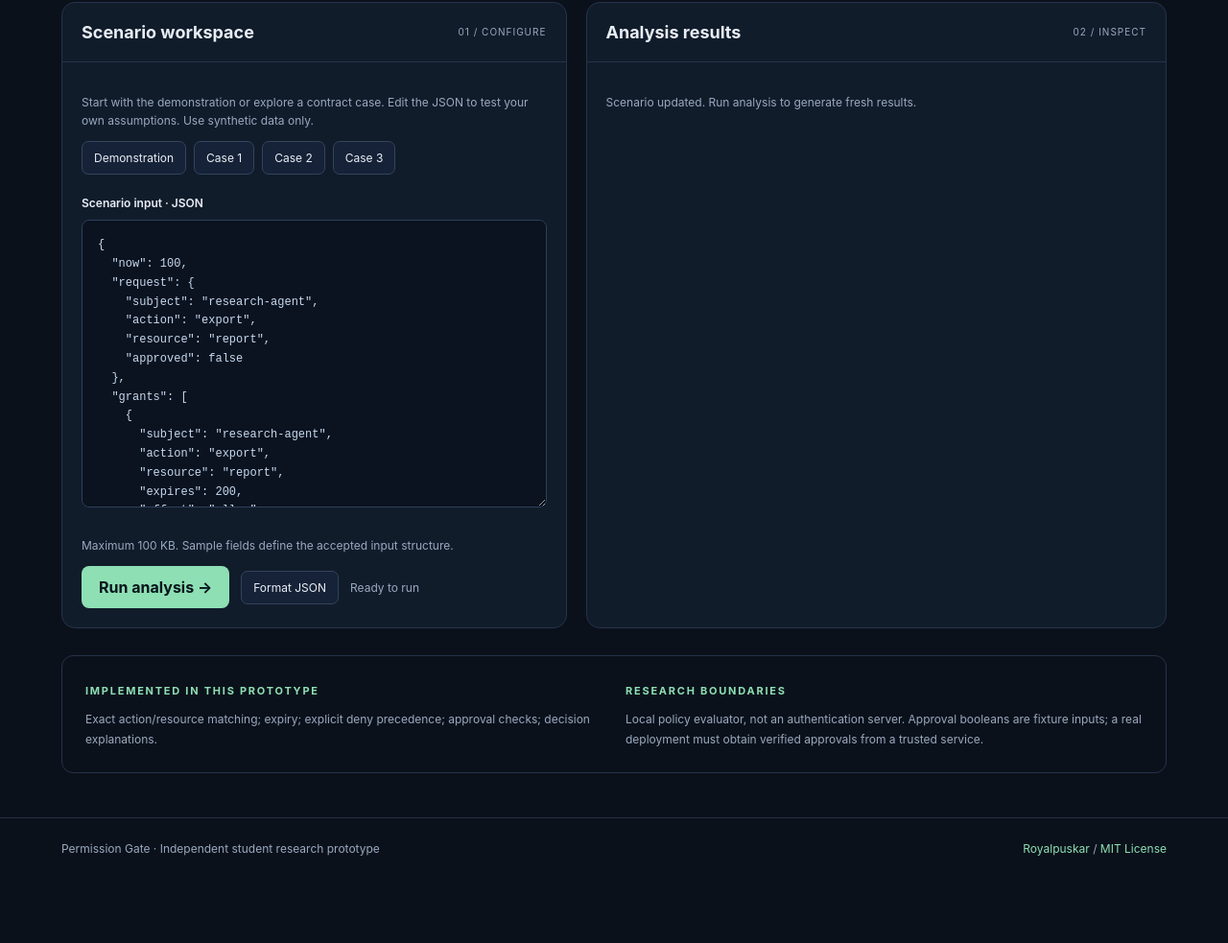
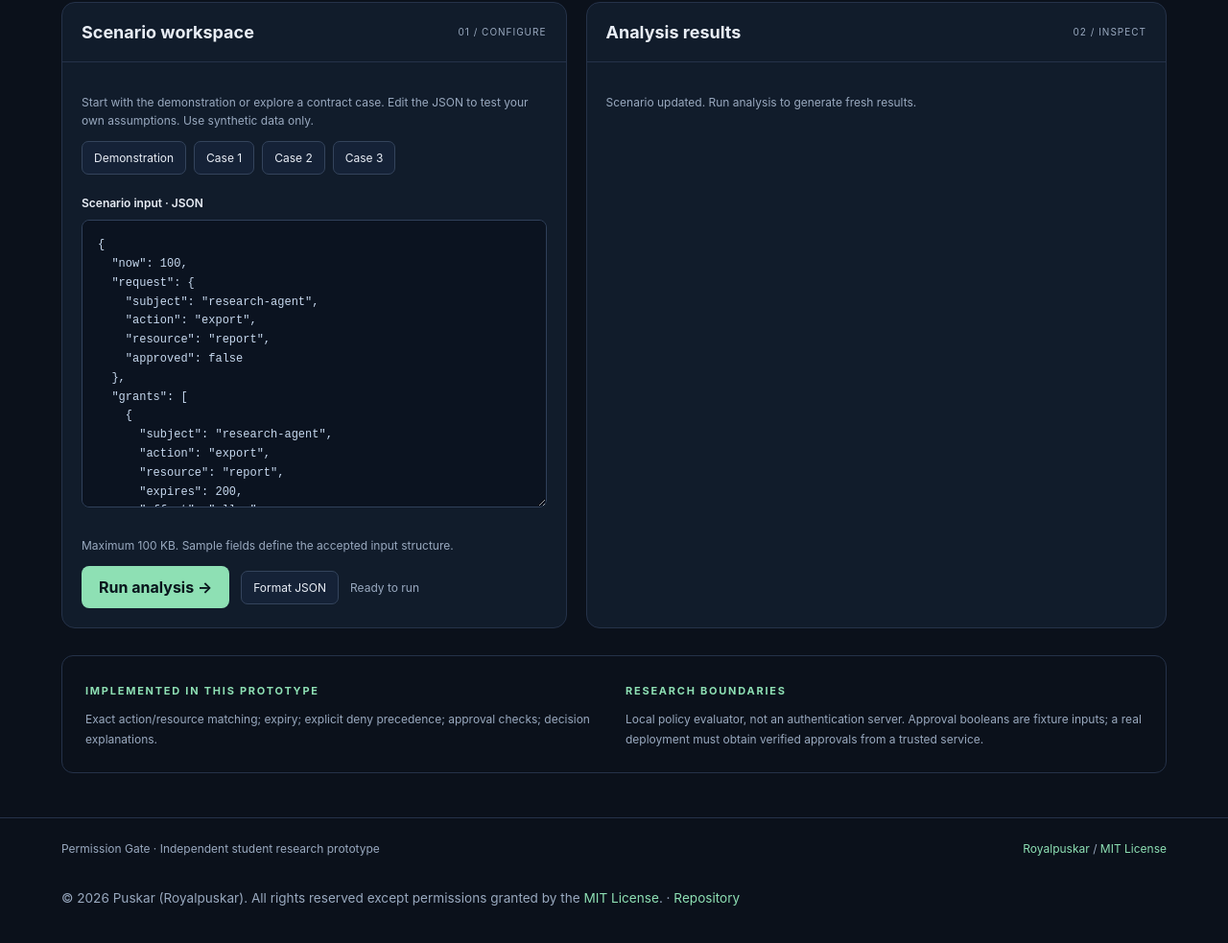
Before and after one commit to Royalpuskar/agent-permission-gate, a plain HTML site: page index.html in a window 1280 px wide. Shown: the part 521-1504 px from the top of the page at 96% size. Before the commit the page ends 1437 px from the top, so only its background shows below. Drawn offline with Linux system fonts and the light colour scheme.

Commit message:
Add Puskar footer attribution and large-display presentation styles

```diff
--- a/index.html
+++ b/index.html
@@ -1,8 +1,10 @@
 <!doctype html>
-<html lang="en"><head><meta charset="utf-8"><meta name="viewport" content="width=device-width, initial-scale=1"><meta name="description" content="Evaluate typed automation capabilities with default-deny access."><meta name="color-scheme" content="dark"><title>Permission Gate — Automation policy workbench</title><link rel="stylesheet" href="style.css"><style>:root{--accent:#8ee0b4}</style></head>
+<html lang="en"><head><meta charset="utf-8"><meta name="viewport" content="width=device-width, initial-scale=1"><meta name="description" content="Evaluate typed automation capabilities with default-deny access."><meta name="color-scheme" content="dark"><title>Permission Gate — Automation policy workbench</title><link rel="stylesheet" href="style.css"><style>:root{--accent:#8ee0b4}</style>
+<style id="puskar-wide-display">footer{flex-wrap:wrap}.puskar-attribution{max-width:100%}@media(min-width:2400px){body>header,body>main,body>footer{max-width:1760px;margin-left:auto;margin-right:auto;width:calc(100% - 96px)}body{font-size:20px}textarea{min-height:420px}.workspace{gap:32px}}@media(prefers-reduced-motion:reduce){html{scroll-behavior:auto}}</style>
+</head>
 <body><header><a class="brand" href="./" aria-label="Permission Gate home"><span class="logo" aria-hidden="true">◇</span>Permission Gate</a><nav aria-label="Primary"><a href="#workbench">Workbench</a><a href="https://github.com/Royalpuskar/agent-permission-gate#readme">Documentation</a><a href="https://github.com/Royalpuskar/agent-permission-gate">Source ↗</a></nav></header>
 <main><section class="hero"><div><span class="eyebrow">Royalpuskar Research / Automation policy workbench</span><h1>Understand the decision.<br>Inspect the evidence.</h1><p>Evaluate typed automation capabilities with default-deny access. Explore a reproducible scenario, change the inputs and inspect exactly what changes.</p></div><span class="local">Runs in your browser</span></section>
 <div class="metrics" aria-label="Analysis summary"><div class="metric"><small id="metric-label-1">Scenario</small><strong id="metric-1">Ready</strong><span id="metric-note-1">Synthetic sample loaded</span></div><div class="metric"><small id="metric-label-2">Results</small><strong id="metric-2">—</strong><span id="metric-note-2">Run to inspect outcomes</span></div><div class="metric"><small id="metric-label-3">Execution</small><strong id="metric-3">Local</strong><span id="metric-note-3">No analysis data uploads</span></div></div>
 <section class="workspace" id="workbench" aria-label="Interactive workbench"><div class="panel"><div class="panel-head"><h2>Scenario workspace</h2><span class="tag">01 / Configure</span></div><div class="pad"><p class="hint">Start with the demonstration or explore a contract case. Edit the JSON to test your own assumptions. Use synthetic data only.</p><div class="samples"><button class="secondary" id="demo">Demonstration</button><button class="secondary" data-preset="0">Case 1</button><button class="secondary" data-preset="1">Case 2</button><button class="secondary" data-preset="2">Case 3</button></div><label for="scenario">Scenario input · JSON</label><textarea id="scenario" spellcheck="false" aria-describedby="input-help"></textarea><p id="input-help" class="hint">Maximum 100 KB. Sample fields define the accepted input structure.</p><div class="actions"><button id="run" class="primary">Run analysis →</button><button id="format" class="secondary">Format JSON</button><span id="status" class="status" role="status" aria-live="polite">Ready to run</span></div></div></div>
 <div class="panel"><div class="panel-head"><h2>Analysis results</h2><span class="tag">02 / Inspect</span></div><div class="pad"><div id="results" aria-live="polite"><div class="empty"><div><span style="font-size:40px;color:var(--accent)" aria-hidden="true">◎</span><b>Your evidence starts here</b><span class="hint">Run a scenario to see the decision trace.<br>Every result comes from the current input.</span></div></div></div><details id="raw-details" hidden><summary>Inspect complete JSON output</summary><pre id="raw"></pre></details><div class="actions" style="margin-top:18px"><button id="export" class="secondary" hidden>Export report ↓</button></div></div></div></section>
-<section class="bottom"><div><span class="eyebrow">Implemented in this prototype</span><p>Exact action/resource matching; expiry; explicit deny precedence; approval checks; decision explanations.</p></div><div><span class="eyebrow">Research boundaries</span><p>Local policy evaluator, not an authentication server. Approval booleans are fixture inputs; a real deployment must obtain verified approvals from a trusted service.</p></div></section></main><footer><span>Permission Gate · Independent student research prototype</span><span><a href="https://github.com/Royalpuskar">Royalpuskar</a> / <a href="https://github.com/Royalpuskar/agent-permission-gate/blob/main/LICENSE">MIT License</a></span></footer><script type="module" src="app.mjs"></script></body></html>
+<section class="bottom"><div><span class="eyebrow">Implemented in this prototype</span><p>Exact action/resource matching; expiry; explicit deny precedence; approval checks; decision explanations.</p></div><div><span class="eyebrow">Research boundaries</span><p>Local policy evaluator, not an authentication server. Approval booleans are fixture inputs; a real deployment must obtain verified approvals from a trusted service.</p></div></section></main><footer><span>Permission Gate · Independent student research prototype</span><span><a href="https://github.com/Royalpuskar">Royalpuskar</a> / <a href="https://github.com/Royalpuskar/agent-permission-gate/blob/main/LICENSE">MIT License</a></span><p class="puskar-attribution" style="flex-basis:100%;font-size:0.85rem;line-height:1.6;overflow-wrap:anywhere">© 2026 Puskar (Royalpuskar). All rights reserved except permissions granted by the <a href="https://github.com/Royalpuskar/agent-permission-gate/blob/main/LICENSE">MIT License</a>. · <a href="https://github.com/Royalpuskar/agent-permission-gate">Repository</a></p></footer><script type="module" src="app.mjs"></script></body></html>
```
